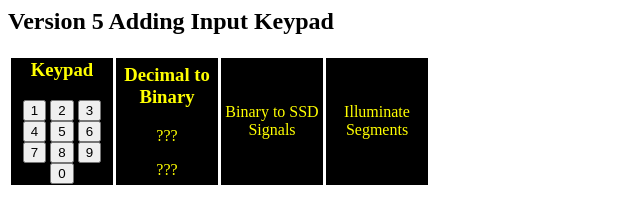
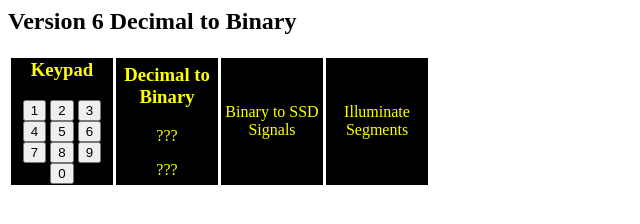
Before and after one commit to jcjc1377/JieC-inf1339-week01, a plain HTML site: page docs/v06.html in a window 1280 px wide. Shown: the whole page, without its empty margins (0-640 px from the left). Drawn offline with Linux system fonts and the light colour scheme.

Commit message:
Add files via upload

```diff
--- a/docs/v06.html
+++ b/docs/v06.html
@@ -26,7 +26,7 @@
     </script>
 </head>
 <body>
-    <h2>Version 5 Adding Input Keypad</h2>
+    <h2>Version 6 Decimal to Binary</h2>
     <table class="standardTable">
         <tr>
             <td class="blackbox"><h3>Keypad</h3>
```
